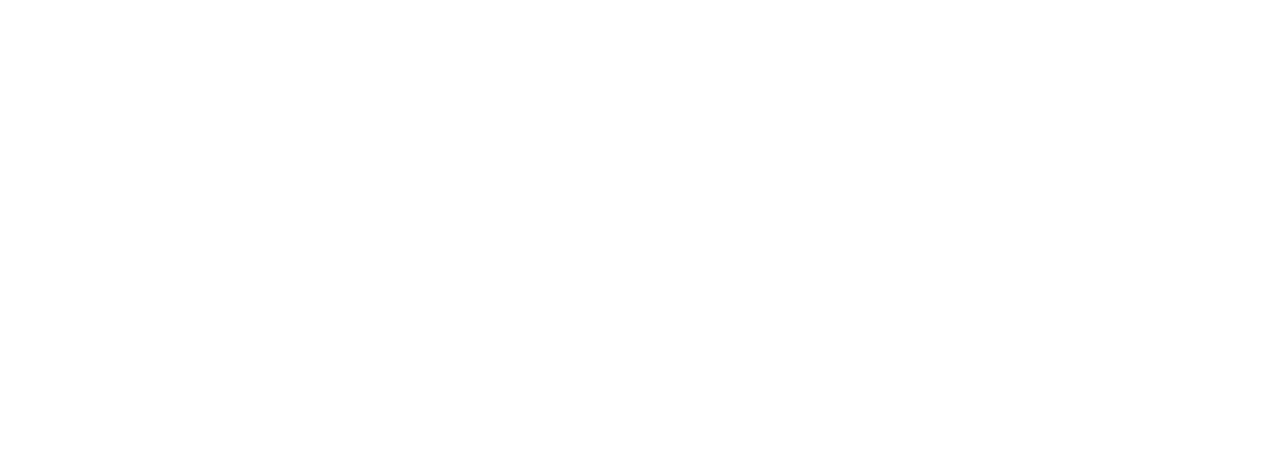
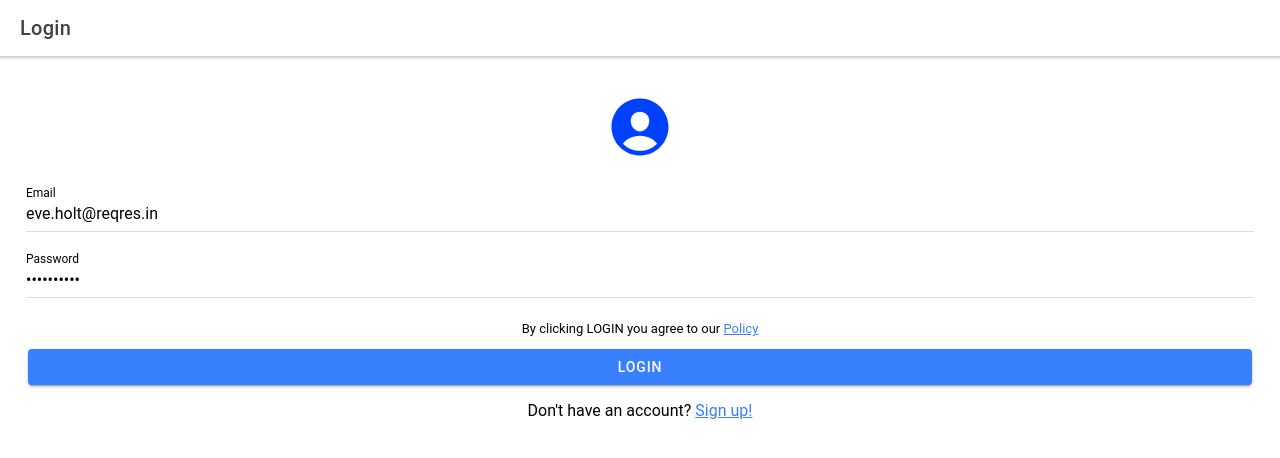
Before and after one commit to dane-rieber/glizzy, a React (Create React App) app in the folder client/: page /login in a window 1280 px wide. Shown: the top 458 px of the page. Built offline with nearby package versions, Linux system fonts and the light colour scheme.

Commit message:
added login page

```diff
--- a/client/src/App.tsx
+++ b/client/src/App.tsx
@@ -23,6 +23,7 @@
 
 /* Theme variables */
 import './theme/variables.css';
+import Login from './pages/login';
 import ViewGrocery from './pages/ViewGrocery';
 
 const App: React.FC = () => (
@@ -30,6 +31,7 @@
     <IonReactRouter>
       <IonRouterOutlet>
         <Route path="/home" component={Home} exact={true} />
+        <Route path="/login" component={Login} exact={true} />
         <Route path="/message/:id" component={ViewMessage} exact={true} />
         <Route path="/grocery/:id" component={ViewGrocery} exact={true} />
         <Route exact path="/" render={() => <Redirect to="/home" />} />
--- /dev/null
+++ b/client/src/pages/Login.tsx
@@ -0,0 +1,128 @@
+import { IonContent, IonHeader, IonPage, IonTitle, IonToolbar } from '@ionic/react';
+import React, { useState } from 'react';
+import axios from 'axios';
+import { IonGrid, IonRow, IonCol } from '@ionic/react';
+import { personCircle } from "ionicons/icons";
+import { useHistory } from "react-router-dom";
+import { IonItem, IonLabel, IonInput, IonButton, IonIcon, IonAlert } from '@ionic/react';
+
+function validateEmail(email: string) {
+    return true;
+}
+const Login: React.FC = () => {
+  const history = useHistory();
+  const [email, setEmail] = useState<string>("eve.holt@reqres.in");
+  const [password, setPassword] = useState<string>("cityslicka");
+  const [iserror, setIserror] = useState<boolean>(false);
+  const [message, setMessage] = useState<string>("");
+  const handleLogin = () => {
+    if (!email) {
+        setMessage("Please enter a valid email");
+        setIserror(true);
+        return;
+    }
+    if (validateEmail(email) === false) {
+        setMessage("Your email is invalid");
+        setIserror(true);
+        return;
+    }
+
+    if (!password || password.length < 6) {
+        setMessage("Please enter your password");
+        setIserror(true);
+        return;
+    }
+
+    const loginData = {
+        "email": email,
+        "password": password
+    }
+
+    const api = axios.create({
+        baseURL: `https://localhost3000/`
+    })
+    api.post("/login", loginData)
+        .then(res=> {
+            setMessage("Created an account!");
+         })
+         .catch(error=>{
+            setMessage("Auth failure! Please create an account");
+            setIserror(true)
+         })
+  };
+
+  return (
+    <IonPage>
+      <IonHeader>
+        <IonToolbar>
+          <IonTitle>Login</IonTitle>
+        </IonToolbar>
+      </IonHeader>
+      <IonContent fullscreen className="ion-padding ion-text-center">
+        <IonGrid>
+        <IonRow>
+          <IonCol>
+            <IonAlert
+                isOpen={iserror}
+                onDidDismiss={() => setIserror(false)}
+                cssClass="my-custom-class"
+                header={"Error!"}
+                message={message}
+                buttons={["Dismiss"]}
+            />
+          </IonCol>
+        </IonRow>
+        <IonRow>
+          <IonCol>
+            <IonIcon
+                style={{ fontSize: "70px", color: "#0040ff" }}
+                icon={personCircle}
+            />
+          </IonCol>
+        </IonRow>
+          <IonRow>
+            <IonCol>
+            <IonItem>
+            <IonLabel position="floating"> Email</IonLabel>
+            <IonInput
+                type="email"
+                value={email}
+                onIonChange={(e) => setEmail(e.detail.value!)}
+                >
+            </IonInput>
+            </IonItem>
+            </IonCol>
+          </IonRow>
+
+          <IonRow>
+            <IonCol>
+            <IonItem>
+              <IonLabel position="floating"> Password</IonLabel>
+              <IonInput
+                type="password"
+                value={password}
+                onIonChange={(e) => setPassword(e.detail.value!)}
+                >
+              </IonInput>
+            </IonItem>
+            </IonCol>
+          </IonRow>
+          <IonRow>
+            <IonCol>
+              <p style={{ fontSize: "small" }}>
+                  By clicking LOGIN you agree to our <a href="#">Policy</a>
+              </p>
+              <IonButton expand="block" onClick={handleLogin}>Login</IonButton>
+              <p style={{ fontSize: "medium" }}>
+                  Don't have an account? <a href="#">Sign up!</a>
+              </p>
+
+            </IonCol>
+          </IonRow>
+        </IonGrid>
+      </IonContent>
+    </IonPage>
+  );
+};
+
+export default Login;
```
Also changed, not shown: 1 other file (tests, documents, lock files or other folders).
